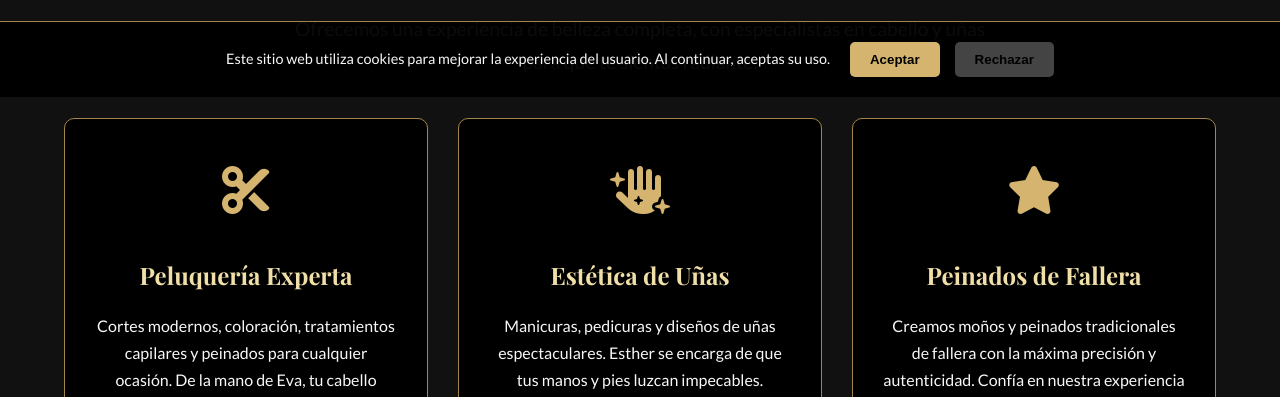
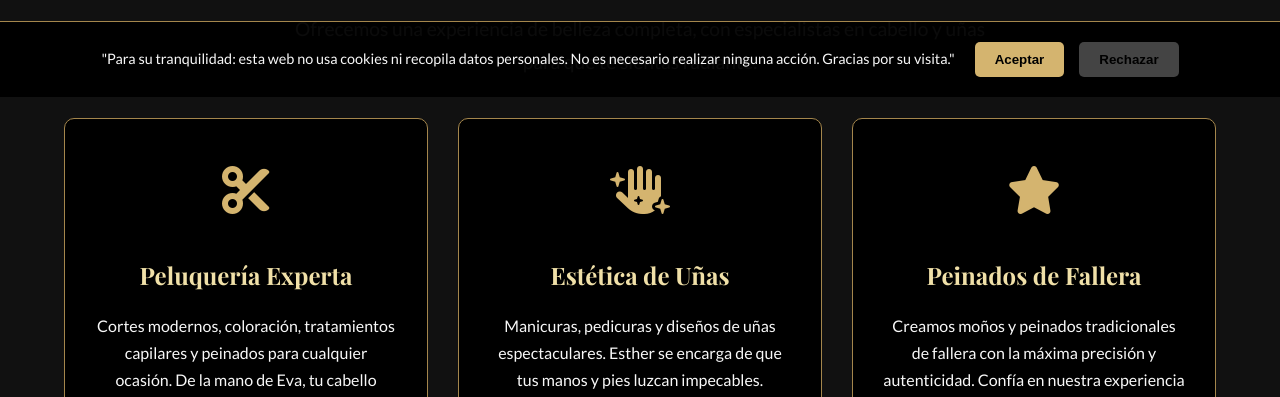
Before and after one commit to ESPWeb/MerakiEstilista, a plain HTML site: page index.html in a window 1280 px wide. Shown: the part 703-1100 px from the top of the page. Drawn offline with nearby package versions, Linux system fonts and the light colour scheme.

Commit message:
Update index.html

```diff
--- a/index.html
+++ b/index.html
@@ -511,7 +511,7 @@
     </footer>
 
     <div id="cookie-banner">
-        <p>Este sitio web utiliza cookies para mejorar la experiencia del usuario. Al continuar, aceptas su uso.</p>
+        <p>"Para su tranquilidad: esta web no usa cookies ni recopila datos personales. No es necesario realizar ninguna acción. Gracias por su visita."</p>
         <div class="button-wrapper">
             <button id="accept-cookies">Aceptar</button>
             <button id="decline-cookies">Rechazar</button>
```
